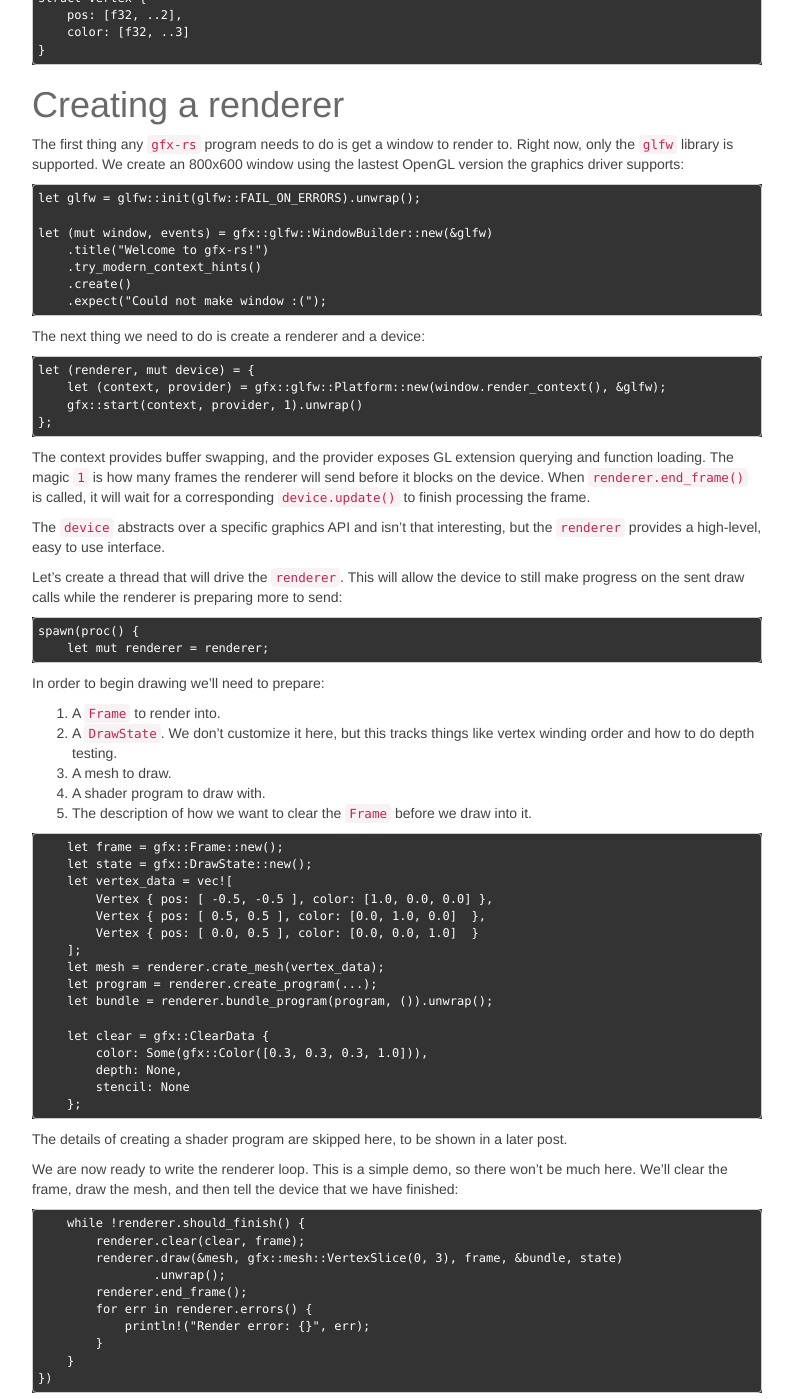
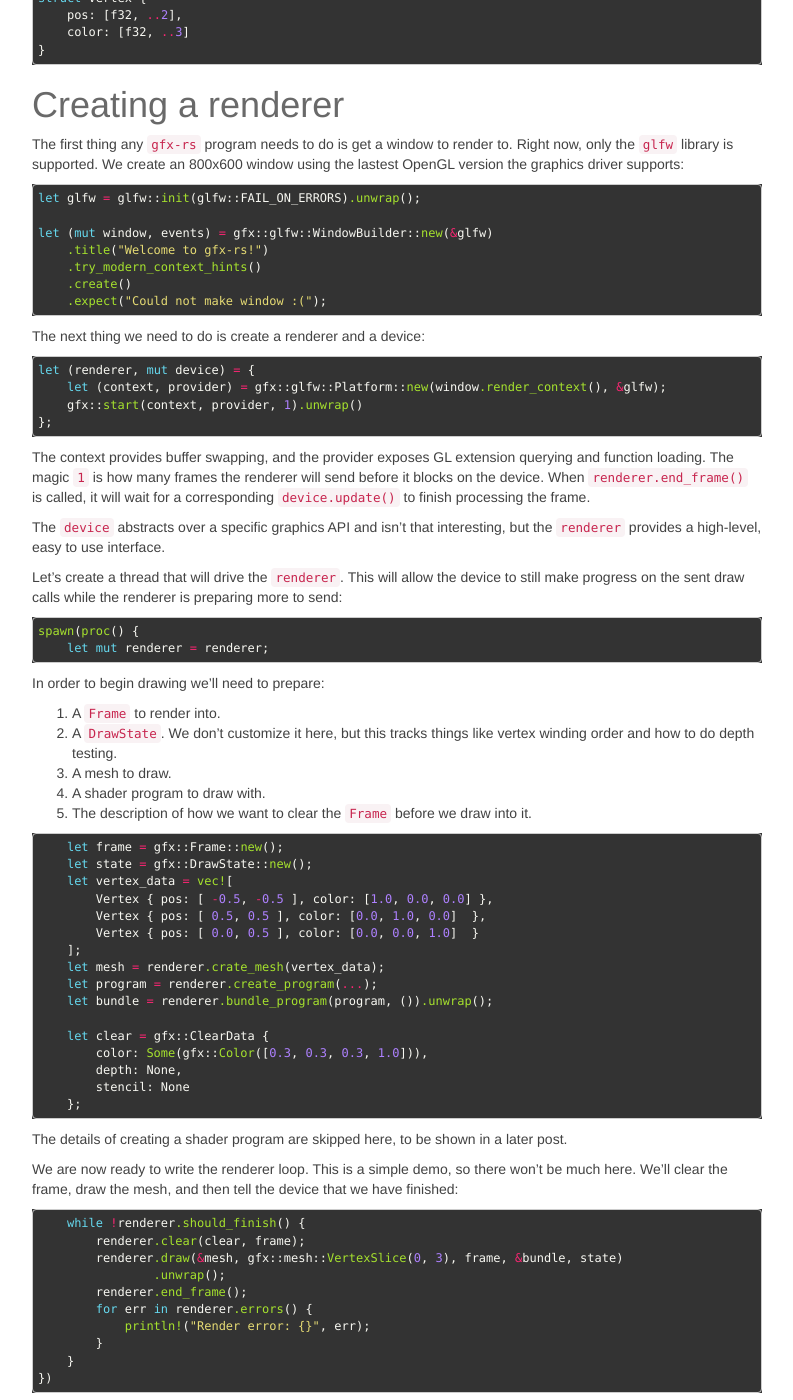
Before and after one commit to gfx-rs/gfx-rs.github.io, a Jekyll site: the page built from _posts/2014-07-25-intro.md, in a window 1280 px wide and 1400 px high, scrolled down 608 px. Shown: the whole window, without its empty margins (338-1131 px from the left). Built offline with Jekyll 4.4.1, drawn with Linux system fonts in a browser that asks for light colours; nearby versions of some CDN libraries; library files that are not in the unit come from our copies; Markdown is read by kramdown in place of the engine named in the settings; some of the changed text lies outside the part shown.

Commit message:
Highlight the code blocks

````diff
--- a/_posts/2014-07-25-intro.md
+++ b/_posts/2014-07-25-intro.md
@@ -14,7 +14,7 @@
 
 First we need some boilerplate to link to the libraries we need.
 
-```
+```rust
 #![feature(phase)]
 
 #[phase(plugin)]
@@ -28,7 +28,7 @@
 attribute makes `gfx-rs` generate all of the glue code necessary for using our
 custom type with the underlying graphics API:
 
-```
+```rust
 #[vertex_format]
 struct Vertex {
     pos: [f32, ..2],
@@ -42,7 +42,7 @@
 Right now, only the `glfw` library is supported. We create an 800x600 window
 using the lastest OpenGL version the graphics driver supports:
 
-```
+```rust
 let glfw = glfw::init(glfw::FAIL_ON_ERRORS).unwrap();
 
 let (mut window, events) = gfx::glfw::WindowBuilder::new(&glfw)
@@ -54,7 +54,7 @@
 
 The next thing we need to do is create a renderer and a device:
 
-```
+```rust
 let (renderer, mut device) = {
     let (context, provider) = gfx::glfw::Platform::new(window.render_context(), &glfw);
     gfx::start(context, provider, 1).unwrap()
@@ -74,7 +74,7 @@
 device to still make progress on the sent draw calls while the renderer is
 preparing more to send:
 
-```
+```rust
 spawn(proc() {
     let mut renderer = renderer;
 ```
@@ -88,7 +88,7 @@
 4. A shader program to draw with.
 5. The description of how we want to clear the `Frame` before we draw into it.
 
-```
+```rust
     let frame = gfx::Frame::new();
     let state = gfx::DrawState::new();
     let vertex_data = vec![
@@ -114,7 +114,7 @@
 won't be much here. We'll clear the frame, draw the mesh, and then tell the
 device that we have finished:
 
-```
+```rust
     while !renderer.should_finish() {
         renderer.clear(clear, frame);
         renderer.draw(&mesh, gfx::mesh::VertexSlice(0, 3), frame, &bundle, state)
@@ -130,7 +130,7 @@
 Back in the main thread, we need to process the commands that the `renderer`
 is sending:
 
-```
+```rust
 while !window.should_close() {
     glfw.poll_events();
     // any event handling
````
